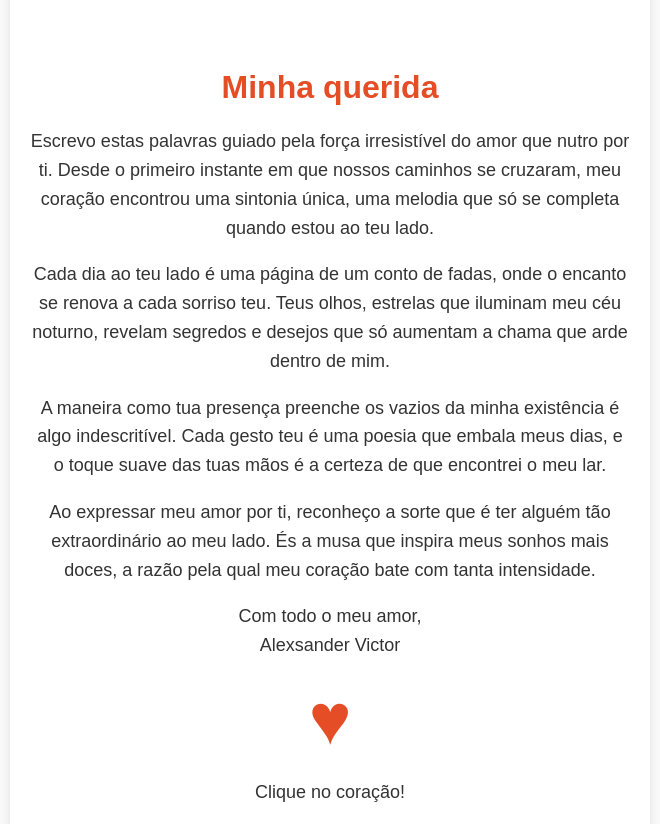
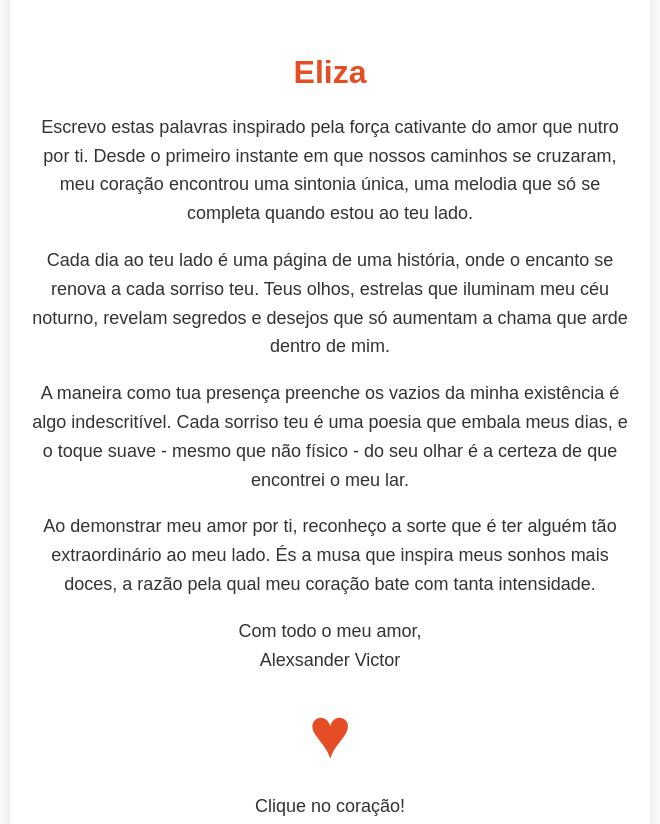
Before and after one commit to vichtml/RomanticLetter, a plain HTML site: page index.html in a window 1280 px wide. Shown: the part 174-998 px from the top of the page, without its empty margins (310-970 px from the left). Drawn offline with Linux system fonts and the light colour scheme.

Commit message:
Update index.html

```diff
--- a/index.html
+++ b/index.html
@@ -8,14 +8,14 @@
 </head>
 <body>
     <div class="letter">
-        <h1>Minha querida</h1>
-<p>Escrevo estas palavras guiado pela força irresistível do amor que nutro por ti. Desde o primeiro instante em que nossos caminhos se cruzaram, meu coração encontrou uma sintonia única, uma melodia que só se completa quando estou ao teu lado.</p>
+        <h1>Eliza</h1>
+<p>Escrevo estas palavras inspirado pela força cativante do amor que nutro por ti. Desde o primeiro instante em que nossos caminhos se cruzaram, meu coração encontrou uma sintonia única, uma melodia que só se completa quando estou ao teu lado.</p>
 
-<p>Cada dia ao teu lado é uma página de um conto de fadas, onde o encanto se renova a cada sorriso teu. Teus olhos, estrelas que iluminam meu céu noturno, revelam segredos e desejos que só aumentam a chama que arde dentro de mim.</p>
+<p>Cada dia ao teu lado é uma página de uma história, onde o encanto se renova a cada sorriso teu. Teus olhos, estrelas que iluminam meu céu noturno, revelam segredos e desejos que só aumentam a chama que arde dentro de mim.</p>
 
-<p>A maneira como tua presença preenche os vazios da minha existência é algo indescritível. Cada gesto teu é uma poesia que embala meus dias, e o toque suave das tuas mãos é a certeza de que encontrei o meu lar.</p>
+<p>A maneira como tua presença preenche os vazios da minha existência é algo indescritível. Cada sorriso teu é uma poesia que embala meus dias, e o toque suave - mesmo que não físico - do seu olhar é a certeza de que encontrei o meu lar.</p>
 
-<p>Ao expressar meu amor por ti, reconheço a sorte que é ter alguém tão extraordinário ao meu lado. És a musa que inspira meus sonhos mais doces, a razão pela qual meu coração bate com tanta intensidade.</p>
+<p>Ao demonstrar meu amor por ti, reconheço a sorte que é ter alguém tão extraordinário ao meu lado. És a musa que inspira meus sonhos mais doces, a razão pela qual meu coração bate com tanta intensidade.</p>
         <p>Com todo o meu amor,<br> Alexsander Victor</p>
         <div class="heart"><a href="flower.html">&hearts;</a></div>
         <p>Clique no coração!</p>
```
